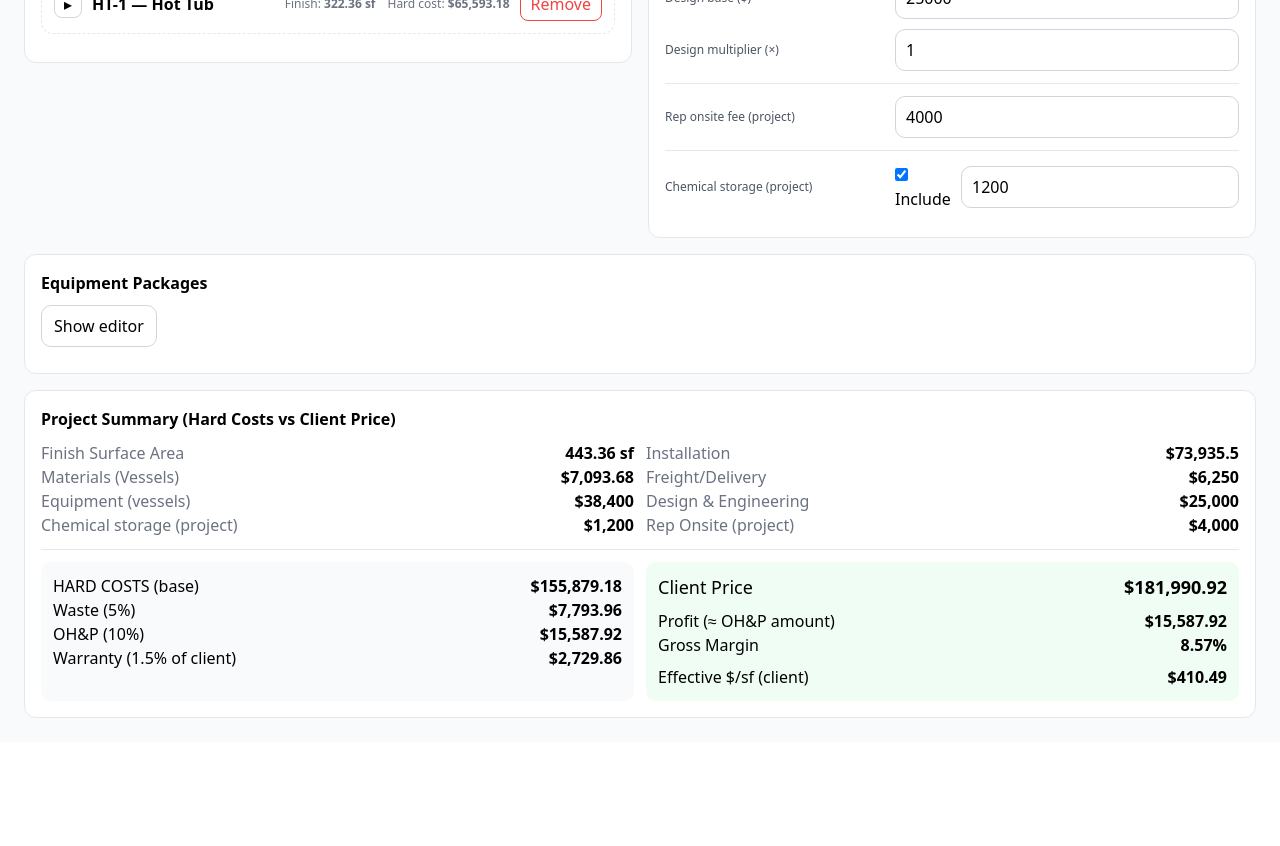
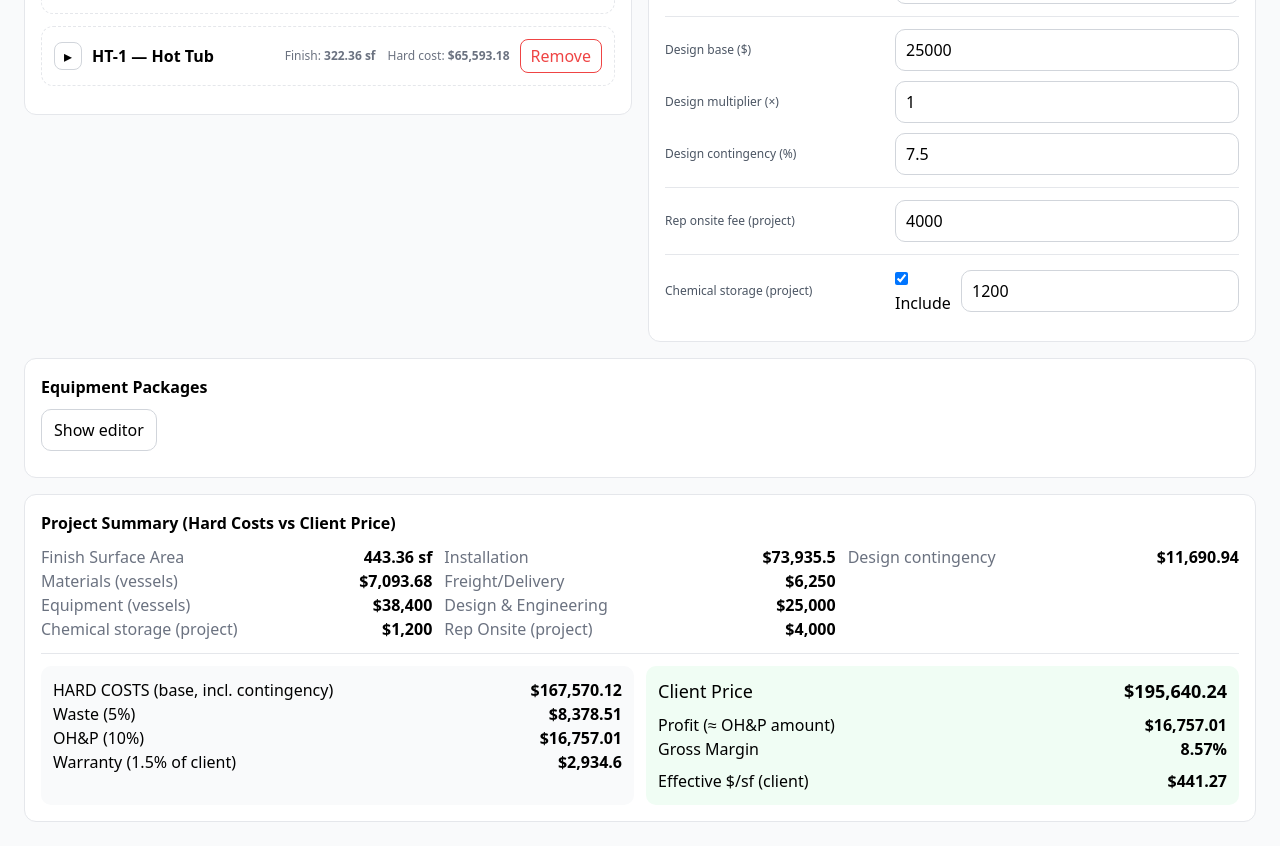
Before and after one commit to brocherrera-dot/Calculator, a React (Vite) app: page / in a window 1280 px wide. Shown: the part 1060-1906 px from the top of the page. Before the commit the page ends 1802 px from the top, so only its background shows below. Built offline with nearby package versions, Linux system fonts and the light colour scheme.

Commit message:
Update EpsPoolCalculator.tsx

```diff
--- a/src/components/EpsPoolCalculator.tsx
+++ b/src/components/EpsPoolCalculator.tsx
@@ -34,109 +34,68 @@ interface EquipmentPackage {
   key: string;
   label: string;
   appliesTo: VesselType[];
-  items: EquipmentLineItem[]; // per-vessel items
+  items: EquipmentLineItem[];
 }
 
-/** ---------- DEFAULT PACKAGES (with ≥6 ppl sand filter) ---------- */
+/** ---------- DEFAULT PACKAGES (cold plunge tiers + sand filter ≥6 ppl) ---------- */
 const DEFAULT_PACKAGES: EquipmentPackage[] = [
-  {
-    key: "cp-1-2",
-    label: "CP 1–2 Person",
-    appliesTo: ["Cold Plunge"],
-    items: [
+  { key: "cp-1-2", label: "CP 1–2 Person", appliesTo: ["Cold Plunge"], items: [
     { label: "Chiller 1.5-ton + controller", cost: 13000 },
     { label: "AOP / UV sanitization", cost: 1800 },
     { label: "Pump & cartridge filter (upsized)", cost: 3000 },
     { label: "Valves, unions, fittings", cost: 1100 },
     { label: "Sensors / control panel", cost: 1500 },
     { label: "Chemical dosing & monitoring controller", cost: 2200 },
-    ],
-  },
-  {
-    key: "cp-3-4",
-    label: "CP 3–4 Person",
-    appliesTo: ["Cold Plunge"],
-    items: [
+  ]},
+  { key: "cp-3-4", label: "CP 3–4 Person", appliesTo: ["Cold Plunge"], items: [
     { label: "Chiller ~2.5-ton + controller", cost: 18000 },
     { label: "AOP / UV sanitization", cost: 1900 },
     { label: "Pump & cartridge filter (upsized)", cost: 3200 },
     { label: "Valves, unions, fittings", cost: 1200 },
     { label: "Sensors / control panel", cost: 1600 },
     { label: "Chemical dosing & monitoring controller", cost: 2200 },
-    ],
-  },
-  {
-    key: "cp-5-6",
-    label: "CP 5–6 Person",
-    appliesTo: ["Cold Plunge"],
-    items: [
+  ]},
+  { key: "cp-5-6", label: "CP 5–6 Person", appliesTo: ["Cold Plunge"], items: [
     { label: "Chiller ~4-ton + controller", cost: 26000 },
     { label: "AOP / UV sanitization", cost: 2100 },
     { label: "Commercial high-rate sand filter + pump", cost: 5200 },
     { label: "Valves, unions, fittings", cost: 1300 },
     { label: "Sensors / control panel", cost: 1700 },
     { label: "Chemical dosing & monitoring controller", cost: 2200 },
-    ],
-  },
-  {
-    key: "cp-7-8",
-    label: "CP 7–8 Person",
-    appliesTo: ["Cold Plunge"],
-    items: [
+  ]},
+  { key: "cp-7-8", label: "CP 7–8 Person", appliesTo: ["Cold Plunge"], items: [
     { label: "Chiller ~5-ton + controller", cost: 31000 },
     { label: "AOP / UV sanitization", cost: 2300 },
     { label: "Commercial high-rate sand filter + pump", cost: 6000 },
     { label: "Valves, unions, fittings", cost: 1400 },
     { label: "Sensors / control panel", cost: 1800 },
     { label: "Chemical dosing & monitoring controller", cost: 2200 },
-    ],
-  },
-  {
-    key: "cp-9-10",
-    label: "CP 9–10 Person",
-    appliesTo: ["Cold Plunge"],
-    items: [
+  ]},
+  { key: "cp-9-10", label: "CP 9–10 Person", appliesTo: ["Cold Plunge"], items: [
     { label: "Chiller ~7.5-ton + controller", cost: 43000 },
     { label: "AOP / UV sanitization", cost: 2500 },
     { label: "Commercial high-rate sand filter + pump", cost: 7000 },
     { label: "Valves, unions, fittings", cost: 1600 },
     { label: "Sensors / control panel", cost: 2000 },
     { label: "Chemical dosing & monitoring controller", cost: 2200 },
-    ],
-  },
-  {
-    key: "cp-11-12",
-    label: "CP 11–12 Person",
-    appliesTo: ["Cold Plunge"],
-    items: [
+  ]},
+  { key: "cp-11-12", label: "CP 11–12 Person", appliesTo: ["Cold Plunge"], items: [
     { label: "Chiller ~10-ton + controller", cost: 55000 },
     { label: "AOP / UV sanitization", cost: 2700 },
     { label: "Commercial high-rate sand filter + pump", cost: 8500 },
     { label: "Valves, unions, fittings", cost: 1800 },
     { label: "Sensors / control panel", cost: 2200 },
     { label: "Chemical dosing & monitoring controller", cost: 2200 },
-    ],
-  },
-  {
-    key: "cp-13-15plus",
-    label: "CP 13–15+ Person",
-    appliesTo: ["Cold Plunge"],
-    items: [
+  ]},
+  { key: "cp-13-15plus", label: "CP 13–15+ Person", appliesTo: ["Cold Plunge"], items: [
     { label: "Chiller ~12.5–15-ton + controller", cost: 68000 },
     { label: "AOP / UV sanitization", cost: 3000 },
     { label: "Commercial high-rate sand filter + pump", cost: 10000 },
     { label: "Valves, unions, fittings", cost: 2000 },
     { label: "Sensors / control panel", cost: 2400 },
     { label: "Chemical dosing & monitoring controller", cost: 2200 },
-    ],
-  },
-
-  // Hot tub baseline
-  {
-    key: "ht-standard",
-    label: "Hot Tub Standard (6–8 jets)",
-    appliesTo: ["Hot Tub"],
-    items: [
+  ]},
+  { key: "ht-standard", label: "Hot Tub Standard (6–8 jets)", appliesTo: ["Hot Tub"], items: [
     { label: "Gas heater (400k BTU) or equiv", cost: 4200 },
     { label: "Jet pump + air blower", cost: 2800 },
     { label: "Sanitization (AOP/UV)", cost: 2000 },
@@ -144,8 +103,7 @@ const DEFAULT_PACKAGES: EquipmentPackage[] = [
     { label: "Valves, unions, fittings", cost: 1200 },
     { label: "Sensors / controls panel", cost: 1800 },
     { label: "Chemical dosing & monitoring controller", cost: 2200 },
-    ],
-  },
+  ]},
 ];
 
 /** ---------- tiny UI bits ---------- */
@@ -155,27 +113,17 @@ const Card: React.FC<{ title?: string }> = ({ title, children }) => (
     {children}
   </div>
 );
-
 const GridWrap: React.FC = ({ children }) => (
-  <div
-    style={{
-      display: "grid",
-      gap: 16,
-      gridTemplateColumns: "repeat(auto-fit, minmax(360px, 1fr))",
-      alignItems: "start",
-    }}
-  >
+  <div style={{ display: "grid", gap: 16, gridTemplateColumns: "repeat(auto-fit, minmax(360px, 1fr))", alignItems: "start" }}>
     {children}
   </div>
 );
-
 const Row: React.FC<{ label: string }> = ({ label, children }) => (
   <div style={{ display: "grid", gridTemplateColumns: "220px 1fr", alignItems: "center", gap: 10, marginBottom: 10 }}>
     <div style={{ fontSize: 12, color: "#4b5563" }}>{label}</div>
     <div>{children}</div>
   </div>
 );
-
 const Num: React.FC<{ value: number; onChange: (n: number) => void; step?: number }> = ({ value, onChange, step = 1 }) => (
   <input
     type="number"
@@ -195,6 +143,7 @@ export default function EpsPoolCalculator() {
   const [scopeFreight, setScopeFreight] = useState(true);
   const [scopeDesignEng, setScopeDesignEng] = useState(true);
   const [scopeWarranty, setScopeWarranty] = useState(true);
+  const [scopeDesignCont, setScopeDesignCont] = useState(true); // NEW: design-development contingency
 
   /** Global rates */
   const [materialsPerSf, setMaterialsPerSf] = useState(16);
@@ -219,8 +168,11 @@ export default function EpsPoolCalculator() {
   const [designBase, setDesignBase] = useState(25000);
   const [designMult, setDesignMult] = useState(1.0);
 
-  // Warranty — now % of total client price
-  const [warrantyPctOfClient, setWarrantyPctOfClient] = useState(1.5); // 1–2% typical
+  // Design-Development Contingency (as % of pre-waste/ohp base)
+  const [designContPct, setDesignContPct] = useState(7.5);
+
+  // Warranty — % of final client price
+  const [warrantyPctOfClient, setWarrantyPctOfClient] = useState(1.5);
 
   // OH&P and Waste
   const [ohpPct, setOhpPct] = useState(10);
@@ -239,7 +191,7 @@ export default function EpsPoolCalculator() {
   /** Vessels list */
   const mkId = () => Math.random().toString(36).slice(2, 9);
   const [vessels, setVessels] = useState<Vessel[]>([
-    { id: mkId(), type: "Cold Plunge", name: "CP-1", length_ft: 10, width_ft: 3, waterDepth_ft: 3.5, benchSf: 0,  extraSf: 0, handrails: 1, refrigerationLine: true,  jets: 0, equipmentPackageKey: "cp-1-2", collapsed: false },
+    { id: mkId(), type: "Cold Plunge", name: "CP-1", length_ft: 10, width_ft: 3, waterDepth_ft: 3.5, benchSf: 0,  extraSf: 0, handrails: 1, refrigerationLine: true,  jets: 0, equipmentPackageKey: "cp-1-2",   collapsed: false },
     { id: mkId(), type: "Hot Tub",     name: "HT-1", length_ft: 17.75, width_ft: 5.58, waterDepth_ft: 3.5, benchSf: 60, extraSf: 0, handrails: 2, refrigerationLine: false, jets: 8, equipmentPackageKey: "ht-standard", collapsed: true },
   ]);
 
@@ -286,26 +238,19 @@ export default function EpsPoolCalculator() {
       // Installation
       let install = 0;
       if (scopeInstallation) {
-        install += clampN(epsWpPerSf) * finishSf;                            // EPS assembly + waterproofing labor
-        if (useTileTurnkey) install += clampN(tileTurnkeyPerSf) * (floorSf + wallSf); // Tile turnkey on shell-only sf
-        install += clampN(equipPlumbPerVessel);                               // MEP interconnects
-        install += clampN(handrailInstallPerEa) * clampN(v.handrails);        // Handrails
+        install += clampN(epsWpPerSf) * finishSf;
+        if (useTileTurnkey) install += clampN(tileTurnkeyPerSf) * (floorSf + wallSf);
+        install += clampN(equipPlumbPerVessel);
+        install += clampN(handrailInstallPerEa) * clampN(v.handrails);
         if (v.type === "Cold Plunge" && v.refrigerationLine) install += clampN(refrigLinePerCP);
         if (v.type === "Hot Tub" && v.jets > 6) install += (v.jets - 6) * 100;
-
         install *= clampN(regionMult);
       }
 
       const perVesselHardCost = materialsSubtotal + equipmentSubtotal + install;
 
-      return {
-        vessel: v,
-        areas: { floorSf, wallSf, benchSf, extraSf, finishSf },
-        materialsSubtotal,
-        equipmentSubtotal,
-        installSubtotal: install,
-        perVesselHardCost,
-      };
+      return { vessel: v, areas: { floorSf, wallSf, benchSf, extraSf, finishSf },
+        materialsSubtotal, equipmentSubtotal, installSubtotal: install, perVesselHardCost };
     });
   }, [
     vessels, scopeMaterials, scopeEquipment, scopeInstallation,
@@ -314,10 +259,9 @@ export default function EpsPoolCalculator() {
     packages,
   ]);
 
-  /** ---- project totals (with warranty % of client price) ---- */
+  /** ---- project totals (w/ design contingency + warranty % of client) ---- */
   const project = useMemo(() => {
     const finishSfTotal = vesselCalcs.reduce((s, c) => s + c.areas.finishSf, 0);
-
     const materialsSubtotal = vesselCalcs.reduce((s, c) => s + c.materialsSubtotal, 0);
     const equipmentSubtotalVessels = vesselCalcs.reduce((s, c) => s + c.equipmentSubtotal, 0);
     const installSubtotal = vesselCalcs.reduce((s, c) => s + c.installSubtotal, 0);
@@ -327,15 +271,11 @@ export default function EpsPoolCalculator() {
       : 0;
 
     const designEngineering = scopeDesignEng ? clampN(designBase) * clampN(designMult) : 0;
-
-    // Project-level chemical storage (once)
     const projectChemStorage = scopeEquipment && useProjectChemicalStorage ? clampN(projectChemicalStorageCost) : 0;
-
-    // Rep onsite fee applies when installation scope is on
     const repFee = scopeInstallation ? clampN(repOnsiteFee) : 0;
 
-    // Base hard costs BEFORE waste, OH&P, and warranty
-    const hardCostsBase =
+    // Base BEFORE contingency, waste, OH&P
+    const hardBasePreCont =
       materialsSubtotal +
       equipmentSubtotalVessels +
       projectChemStorage +
@@ -344,26 +284,30 @@ export default function EpsPoolCalculator() {
       designEngineering +
       repFee;
 
-    // Waste and OH&P are computed on base
-    const wasteAmount = clampN(wastePct) / 100 * hardCostsBase;
-    const ohpAmountPreWarranty = clampN(ohpPct) / 100 * hardCostsBase;
+    // NEW: Design-Development Contingency (applied to pre-cont base)
+    const contPct = scopeDesignCont ? clampN(designContPct) / 100 : 0;
+    const designContAmount = hardBasePreCont * contPct;
 
-    // Warranty as % of total client price → solve for clientPrice:
-    // clientPrice = (hardCostsBase + waste + ohp) / (1 - warrantyPct)
+    // Apply waste & OH&P on the contingencied base
+    const basePlusCont = hardBasePreCont + designContAmount;
+
+    const wasteAmount = clampN(wastePct) / 100 * basePlusCont;
+    const ohpAmountPreWarranty = clampN(ohpPct) / 100 * basePlusCont;
+
+    // Warranty as % of final client price
     const wPct = scopeWarranty ? clampN(warrantyPctOfClient) / 100 : 0;
-    const numerator = hardCostsBase + wasteAmount + ohpAmountPreWarranty;
+    const numerator = basePlusCont + wasteAmount + ohpAmountPreWarranty;
     const clientPrice = wPct < 1 ? numerator / (1 - wPct) : Infinity;
 
     const warrantyReserve = scopeWarranty ? clientPrice * wPct : 0;
-    const ohpAmount = ohpAmountPreWarranty; // unchanged (based on base)
-    const profit = ohpAmount;               // treat OH&P as the profit bucket
+    const ohpAmount = ohpAmountPreWarranty;
+    const hardCostsBaseReported = basePlusCont; // show the contingencied base as "HARD COSTS (base)"
+    const profit = ohpAmount;
     const grossMarginPct = clientPrice > 0 ? (profit / clientPrice) * 100 : 0;
     const effectivePerSf = finishSfTotal > 0 ? clientPrice / finishSfTotal : 0;
 
     return {
-      // areas
       finishSfTotal,
-      // subtotals
       materialsSubtotal,
       equipmentSubtotalVessels,
       projectChemStorage,
@@ -371,8 +315,8 @@ export default function EpsPoolCalculator() {
       freightTotal,
       designEngineering,
       repOnsiteFee: repFee,
-      // rollups
-      hardCostsBase,
+      designContAmount, // NEW
+      hardCostsBase: hardCostsBaseReported,
       wasteAmount,
       ohpAmount,
       warrantyReserve,
@@ -387,6 +331,7 @@ export default function EpsPoolCalculator() {
     scopeDesignEng, designBase, designMult,
     scopeEquipment, useProjectChemicalStorage, projectChemicalStorageCost,
     scopeInstallation, repOnsiteFee,
+    scopeDesignCont, designContPct,
     scopeWarranty, warrantyPctOfClient,
     wastePct, ohpPct, vessels.length,
   ]);
@@ -398,21 +343,25 @@ export default function EpsPoolCalculator() {
       setEquipPlumbPerVessel(12000); setEpsWpPerSf(35); setUseTileTurnkey(true);
       setTileTurnkeyPerSf(45); setRefrigLinePerCP(1400); setStartupLump(2500);
       setDesignMult(0.9); setOhpPct(8); setWarrantyPctOfClient(1.2);
+      setScopeDesignCont(true); setDesignContPct(5.0);
     } else if (p === "Standard") {
       setRegionMult(1.0); setDollarsPerMile(4.25); setHandlingPerVessel(1000);
       setEquipPlumbPerVessel(15000); setEpsWpPerSf(40); setUseTileTurnkey(true);
       setTileTurnkeyPerSf(60); setRefrigLinePerCP(1800); setStartupLump(3500);
       setDesignMult(1.0); setOhpPct(10); setWarrantyPctOfClient(1.5);
+      setScopeDesignCont(true); setDesignContPct(7.5);
     } else if (p === "Premium") {
       setRegionMult(1.15); setDollarsPerMile(5.0); setHandlingPerVessel(1250);
       setEquipPlumbPerVessel(18000); setEpsWpPerSf(48); setUseTileTurnkey(true);
       setTileTurnkeyPerSf(75); setRefrigLinePerCP(2400); setStartupLump(4500);
       setDesignMult(1.2); setOhpPct(12); setWarrantyPctOfClient(2.0);
+      setScopeDesignCont(true); setDesignContPct(10);
     } else {
       setRegionMult(1.25); setDollarsPerMile(5.25); setHandlingPerVessel(1300);
       setEquipPlumbPerVessel(20000); setEpsWpPerSf(55); setUseTileTurnkey(true);
       setTileTurnkeyPerSf(85); setRefrigLinePerCP(2600); setStartupLump(5200);
       setDesignMult(1.25); setOhpPct(15); setWarrantyPctOfClient(2.0);
+      setScopeDesignCont(true); setDesignContPct(12.5);
     }
   };
 
@@ -434,16 +383,18 @@ export default function EpsPoolCalculator() {
             <label><input type="checkbox" checked={scopeEquipment}    onChange={e=>setScopeEquipment(e.target.checked)} /> Equipment</label>
             <label><input type="checkbox" checked={scopeFreight}      onChange={e=>setScopeFreight(e.target.checked)} /> Freight/Delivery</label>
             <label><input type="checkbox" checked={scopeDesignEng}    onChange={e=>setScopeDesignEng(e.target.checked)} /> Design & Engineering</label>
+            <label><input type="checkbox" checked={scopeDesignCont}   onChange={e=>setScopeDesignCont(e.target.checked)} /> Design Contingency</label>
             <label><input type="checkbox" checked={scopeWarranty}     onChange={e=>setScopeWarranty(e.target.checked)} /> Warranty reserve</label>
           </div>
         </Card>
 
-        <Card title="OH&P + Waste + Warranty">
+        <Card title="OH&P + Waste + Warranty + Design Contingency">
           <Row label="OH&P (%)"><Num value={ohpPct} onChange={setOhpPct} step={0.5} /></Row>
           <Row label="Waste (%)"><Num value={wastePct} onChange={setWastePct} step={0.5} /></Row>
           <Row label="Warranty (% of client)"><Num value={warrantyPctOfClient} onChange={setWarrantyPctOfClient} step={0.1} /></Row>
+          <Row label="Design contingency (%)"><Num value={designContPct} onChange={setDesignContPct} step={0.5} /></Row>
           <div style={{ fontSize: 12, color: "#6b7280", marginTop: 6 }}>
-            Warranty is solved as a true % of client price (no circular math).
+            Contingency applies to the base before Waste & OH&P; Warranty is a % of the final client price.
           </div>
         </Card>
       </GridWrap>
@@ -458,8 +409,6 @@ export default function EpsPoolCalculator() {
           {vessels.map((v) => {
             const calc = vesselCalcs.find(c => c.vessel.id === v.id)!;
             const availablePkgs = packages.filter(p => p.appliesTo.includes(v.type));
-
-            // header mini KPIs
             const headerRight = (
               <div style={{ display: "flex", gap: 12, fontSize: 12, color: "#6b7280" }}>
                 <span>Finish: <b>{fmt(calc.areas.finishSf)} sf</b></span>
@@ -559,6 +508,7 @@ export default function EpsPoolCalculator() {
 
           <Row label="Design base ($)"><Num value={designBase} onChange={setDesignBase} /></Row>
           <Row label="Design multiplier (×)"><Num value={designMult} onChange={setDesignMult} step={0.05} /></Row>
+          <Row label="Design contingency (%)"><Num value={designContPct} onChange={setDesignContPct} step={0.5} /></Row>
 
           <div style={{ height: 1, background: "#e5e7eb", margin: "12px 0" }} />
 
@@ -628,7 +578,7 @@ export default function EpsPoolCalculator() {
         <div style={{ display: "grid", gridTemplateColumns: "repeat(auto-fit, minmax(280px, 1fr))", gap: 12 }}>
           <div>
             <div style={{ display: "flex", justifyContent: "space-between" }}><span style={{ color: "#6b7280" }}>Finish Surface Area</span><b>{fmt(project.finishSfTotal)} sf</b></div>
-            <div style={{ display: "flex", justifyContent: "space-between" }}><span style={{ color: "#6b7280" }}>Materials (Vessels)</span><b>${fmt(project.materialsSubtotal)}</b></div>
+            <div style={{ display: "flex", justifyContent: "space-between" }}><span style={{ color: "#6b7280" }}>Materials (vessels)</span><b>${fmt(project.materialsSubtotal)}</b></div>
             <div style={{ display: "flex", justifyContent: "space-between" }}><span style={{ color: "#6b7280" }}>Equipment (vessels)</span><b>${fmt(project.equipmentSubtotalVessels)}</b></div>
             <div style={{ display: "flex", justifyContent: "space-between" }}><span style={{ color: "#6b7280" }}>Chemical storage (project)</span><b>${fmt(project.projectChemStorage)}</b></div>
           </div>
@@ -638,13 +588,16 @@ export default function EpsPoolCalculator() {
             <div style={{ display: "flex", justifyContent: "space-between" }}><span style={{ color: "#6b7280" }}>Design & Engineering</span><b>${fmt(project.designEngineering)}</b></div>
             <div style={{ display: "flex", justifyContent: "space-between" }}><span style={{ color: "#6b7280" }}>Rep Onsite (project)</span><b>${fmt(project.repOnsiteFee)}</b></div>
           </div>
+          <div>
+            <div style={{ display: "flex", justifyContent: "space-between" }}><span style={{ color: "#6b7280" }}>Design contingency</span><b>${fmt(project.designContAmount)}</b></div>
+          </div>
         </div>
 
         <div style={{ height: 1, background: "#e5e7eb", margin: "12px 0" }} />
 
         <div style={{ display: "grid", gridTemplateColumns: "repeat(auto-fit, minmax(280px, 1fr))", gap: 12 }}>
           <div style={{ background: "#f9fafb", borderRadius: 10, padding: 12 }}>
-            <div style={{ display: "flex", justifyContent: "space-between" }}><span>HARD COSTS (base)</span><b>${fmt(project.hardCostsBase)}</b></div>
+            <div style={{ display: "flex", justifyContent: "space-between" }}><span>HARD COSTS (base, incl. contingency)</span><b>${fmt(project.hardCostsBase)}</b></div>
             <div style={{ display: "flex", justifyContent: "space-between" }}><span>Waste ({fmt(wastePct)}%)</span><b>${fmt(project.wasteAmount)}</b></div>
             <div style={{ display: "flex", justifyContent: "space-between" }}><span>OH&P ({fmt(ohpPct)}%)</span><b>${fmt(project.ohpAmount)}</b></div>
             <div style={{ display: "flex", justifyContent: "space-between" }}><span>Warranty ({fmt(warrantyPctOfClient)}% of client)</span><b>${fmt(project.warrantyReserve)}</b></div>
```
Lines whose indentation alone changed are shown as unchanged.
